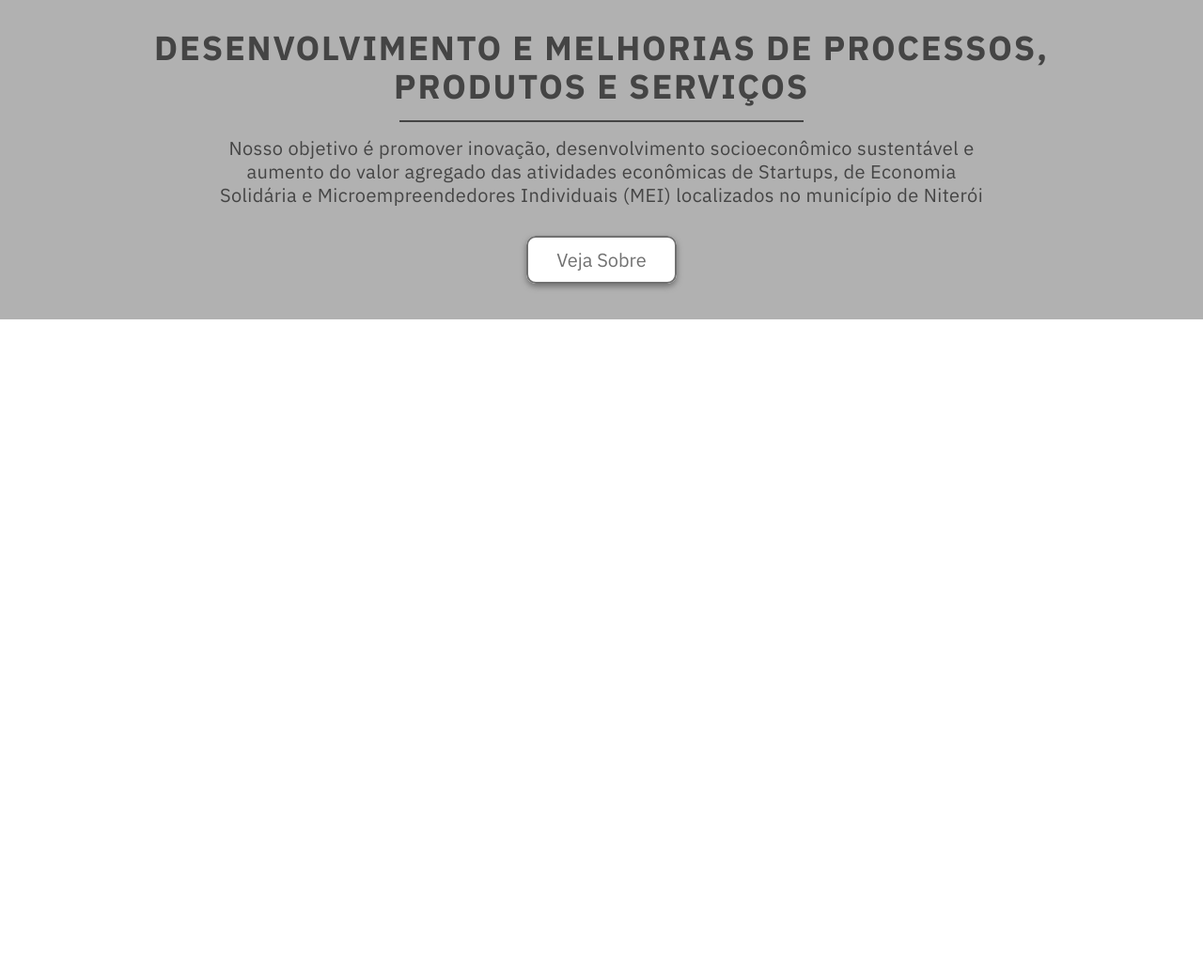
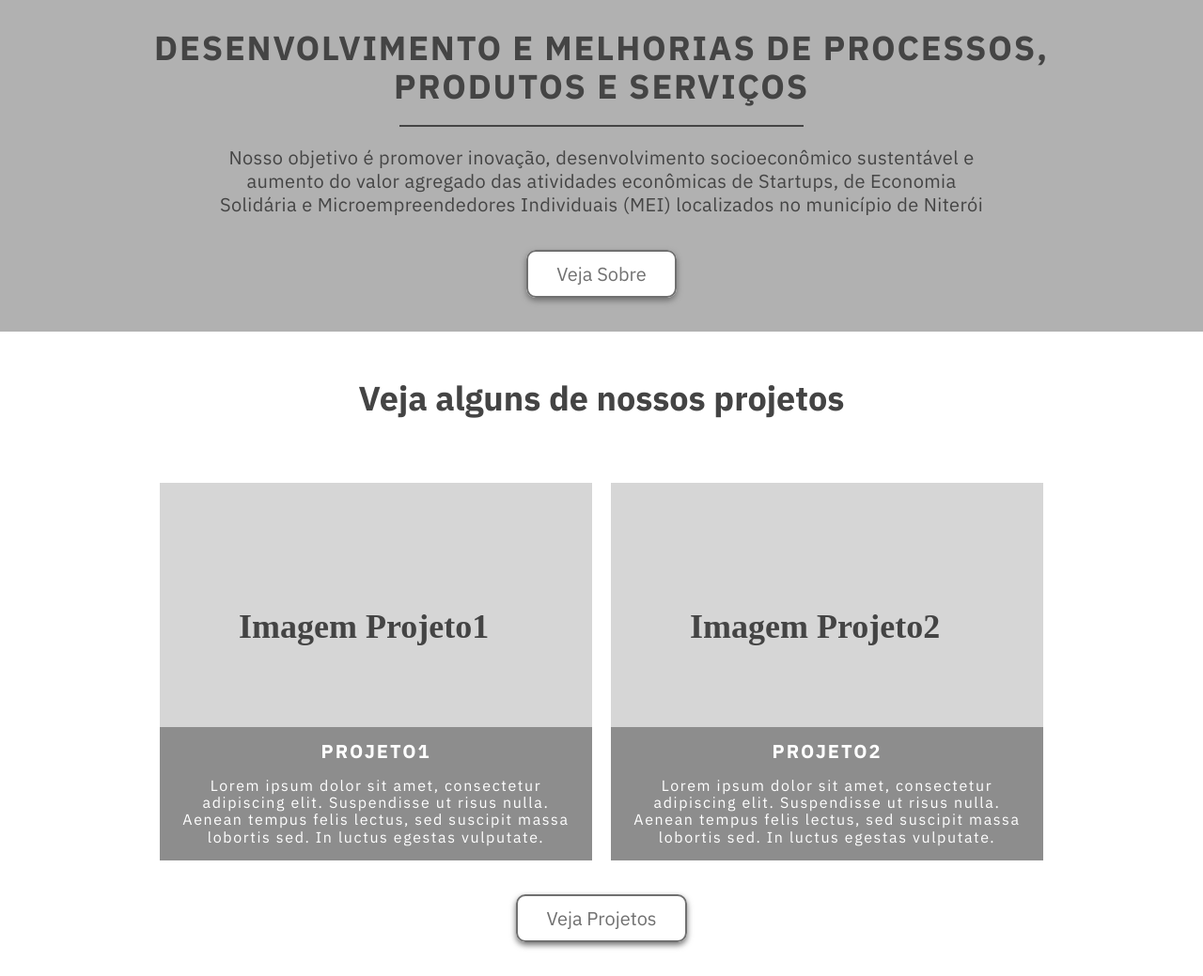
Before and after one commit to Yuri-Ressiguier/site_e3d, a plain HTML site: page web/index.html in a window 1280 px wide. Shown: the part 100-1139 px from the top of the page at 94% size. Before the commit the page ends 800 px from the top, so only its background shows below. Drawn offline with Linux system fonts and the light colour scheme.

Commit message:
produtos_home adicionado

```diff
--- a/web/css/style.css
+++ b/web/css/style.css
@@ -14,6 +14,20 @@ body {
     border-radius: 10px;
     background: #fff;
     box-shadow: 0 3px 6px;
+    clear: both;
+}
+
+.btn:hover {
+   border-color: #000;
+   color: #000;
+}
+
+.subtitulo {
+    font-size: 36px;
+    font-weight: bold;
+    text-align: center;
+    color: #444444;
+    margin-bottom: 70px;
 }
 
 /*Header*/
@@ -25,6 +39,7 @@ body {
     background:#D6D6D6;
     padding: 15px 0;
     vertical-align: center;
+    z-index: 10;
 
 }
 
@@ -62,9 +77,8 @@ body {
     margin-top: 80px;
     width: 100%;
     background: #B1B1B1;
-    height: 360px;
     text-align: center;
-    padding-top: 50px;
+    padding: 50px 0;
 }
 
 .intro h1{
@@ -81,7 +95,7 @@ body {
     height: 2px;
     width: 430px;
     background: #444444;
-    margin: 15px auto;
+    margin: 20px auto;
 }
 
 .intro p {
@@ -90,6 +104,34 @@ body {
     letter-spacing: 0.02em;
     line-height: 25px;
     max-width: 840px;
-    margin: 0 auto 45px auto;
+    margin: 0 auto 50px auto;
 
 }
+
+/*Projetos - Home*/
+
+.projetos_home {
+   padding: 50px 0;
+   text-align: center;
+}
+
+.projetos_home_lista li {
+    background: #8D8D8D;
+    color: #fff;
+    margin-bottom: 50px;
+
+}
+
+.projetos_home_lista li h3 {
+    font-size: 20px;
+    text-transform: uppercase;
+    font-weight: bold;
+    padding-top: 10px;
+    letter-spacing: .1em;
+}
+
+.projetos_home_lista li p {
+    font-size: 16px;
+    padding: 16px;
+    letter-spacing: .1em;
+}
--- a/web/index.html
+++ b/web/index.html
@@ -37,5 +37,24 @@
         </div>
     </section>
 
+    <section class="projetos_home">
+        <div class="container">
+            <h2 class="subtitulo">Veja alguns de nossos projetos</h2>
+            <ul class="projetos_home_lista">
+                <a href="html/projetos.html"><li class="grid-8">
+                    <img src="img/foto_proj1.svg" alt="Imagem do projeto1">
+                    <h3>Projeto1</h3>
+                    <p>Lorem ipsum dolor sit amet, consectetur adipiscing elit. Suspendisse ut risus nulla. Aenean tempus felis lectus, sed suscipit massa lobortis sed. In luctus egestas vulputate.</p>
+                </li></a>
+                <a href="html/projetos.html"><li class="grid-8">
+                    <img src="img/foto_proj2.svg" alt="Imagem do projeto1">
+                    <h3>Projeto2</h3>
+                    <p>Lorem ipsum dolor sit amet, consectetur adipiscing elit. Suspendisse ut risus nulla. Aenean tempus felis lectus, sed suscipit massa lobortis sed. In luctus egestas vulputate.</p>
+                </li></a>
+            </ul>
+            <a href="" class="btn">Veja Projetos</a>
+        </div>
+    </section>
+
 </body>
 </html>
```
Also changed, not shown: web/img/foto_proj1.svg (added), web/img/foto_proj2.svg (added).
